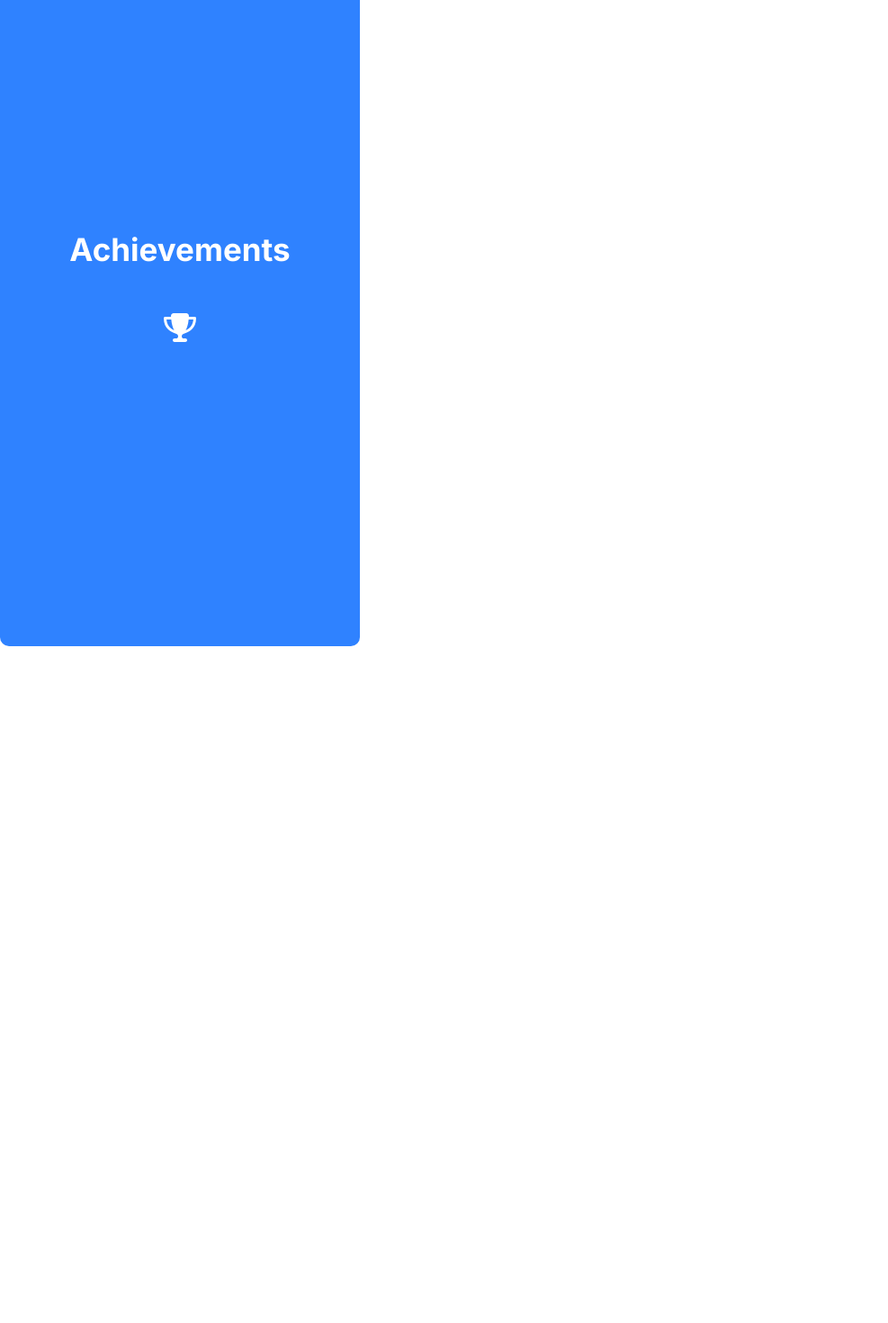
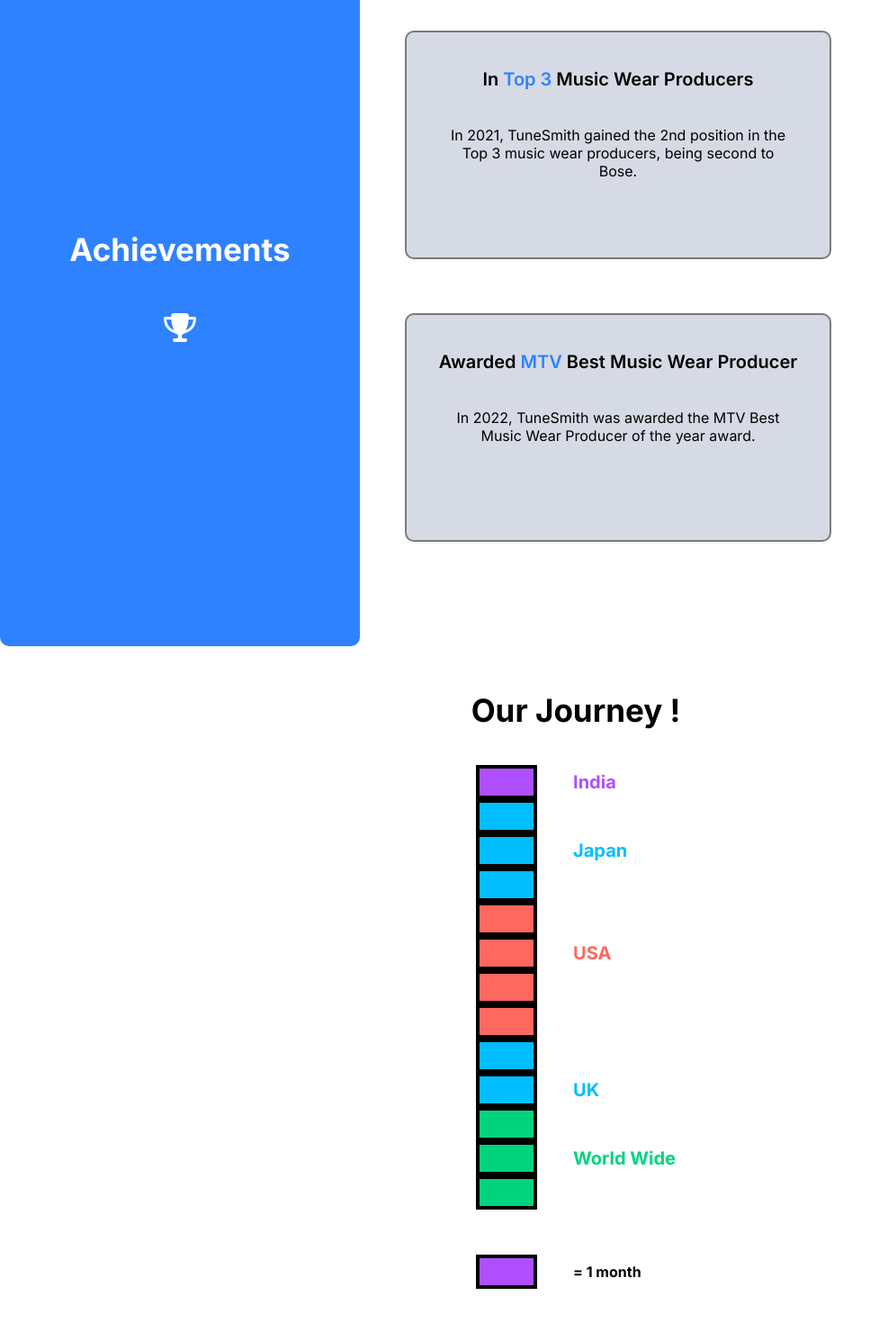
Before and after one commit to Tijil2111/w3btek-frontend, a Next.js app: page / in a window 1280 px wide. Shown: the part 1814-3284 px from the top of the page at 90% size, without its empty margins (0-987 px from the left). Before the commit the page ends 2532 px from the top, so only its background shows below. Built offline with nearby package versions, Linux system fonts and the light colour scheme.

Commit message:
Home Page Done

```diff
--- a/pages/index.js
+++ b/pages/index.js
@@ -40,12 +40,7 @@
           </div>
           <div className={styles.learnSubHead}>Music is made to be felt</div>
         </div>
-        <div>
-          <div className={styles.dot1}></div>
-          <div className={styles.dot2}></div>
-          <div className={styles.dot3}></div>
-          <div className={styles.dot4}></div>
-        </div>
+
         <div className={styles.features}>
           <div className={styles.featuresDiv}>
             <div className={styles.featureTitle}>
@@ -96,8 +91,65 @@
           />
         </div>
         <div className={styles.achievementsCards}>
-          <div>he</div>
-          <div>yo</div>
+          <div className={styles.achievementsCard}>
+            <div className={styles.achievementTitle}>
+              In <span className={styles.primaryColor}>Top 3</span> Music Wear
+              Producers
+            </div>
+            <div className={styles.achievementDesc}>
+              In 2021, TuneSmith gained the 2nd position in the Top 3 music wear
+              producers, being second to Bose.
+            </div>
+          </div>
+          <div>
+            <div className={styles.achievementsCard1}>
+              <div className={styles.achievementTitle}>
+                Awarded <span className={styles.primaryColor}>MTV</span> Best
+                Music Wear Producer
+              </div>
+              <div className={styles.achievementDesc}>
+                In 2022, TuneSmith was awarded the MTV Best Music Wear Producer
+                of the year award.
+              </div>
+            </div>
+          </div>
+        </div>
+      </div>
+      <div className={styles.timelineDiv}>
+        <div className={styles.timelineTitle}>Our Journey !</div>
+
+        <div className={styles.timeline}>
+          <div className={styles.timelineBox}>
+            <div className={styles.purpleBox}></div>
+            <div className={styles.purpleColor}>India</div>
+          </div>
+          <div className={styles.blueBox}></div>
+          <div className={styles.timelineBox}>
+            <div className={styles.blueBox}></div>
+            <div className={styles.blueColor}>Japan</div>
+          </div>
+          <div className={styles.blueBox}></div>
+          <div className={styles.redBox}></div>
+          <div className={styles.timelineBox}>
+            <div className={styles.redBox}></div>
+            <div className={styles.redColor}>USA</div>
+          </div>
+          <div className={styles.redBox}></div>
+          <div className={styles.redBox}></div>
+          <div className={styles.blueBox}></div>
+          <div className={styles.timelineBox}>
+            <div className={styles.blueBox}></div>
+            <div className={styles.blueColor}>UK</div>
+          </div>
+          <div className={styles.greenBox}></div>
+          <div className={styles.timelineBox}>
+            <div className={styles.greenBox}></div>
+            <div className={styles.greenColor}>World Wide</div>
+          </div>
+          <div className={styles.greenBox}></div>
+          <div className={styles.PS}>
+            <div className={styles.purpleBox}></div>= 1 month
+          </div>
         </div>
       </div>
     </div>
--- a/styles/Home.module.css
+++ b/styles/Home.module.css
@@ -1,5 +1,17 @@
 .primaryColor {
   color: #2f82ff;
+}
+.purpleColor {
+  color: #af50ff;
+}
+.blueColor {
+  color: #00beff;
+}
+.redColor {
+  color: #ff685f;
+}
+.greenColor {
+  color: #00d37e;
 }
 .mainDiv {
   min-height: calc(100vh - 63px);
@@ -63,41 +75,7 @@
   font-size: 20px;
   padding-top: 20px;
 }
-.dot1 {
-  position: absolute;
-  left: 20%;
-  height: 50px;
-  width: 50px;
-  border-radius: 50%;
-  background-color: #2f82ff;
-}
-.dot2 {
-  position: absolute;
-  top: 125%;
-  left: 80%;
-  height: 50px;
-  width: 50px;
-  border-radius: 50%;
-  background-color: #d9d9d9;
-}
-.dot3 {
-  position: absolute;
-  top: 105%;
-  left: 80%;
-  height: 50px;
-  width: 50px;
-  border-radius: 50%;
-  background-color: #2f82ff;
-}
-.dot4 {
-  position: absolute;
-  top: 105%;
-  left: 20%;
-  height: 50px;
-  width: 50px;
-  border-radius: 50%;
-  background-color: #d9d9d9;
-}
+
 .features {
   padding-top: 150px;
   display: flex;
@@ -149,7 +127,90 @@
 }
 .achievementsCards {
   display: flex;
+  height: 100vh;
   flex-direction: column;
+
+  justify-content: center;
+  padding-left: 50px;
+  gap: 60px;
+}
+.achievementsCard {
+  height: 250px;
+  width: 470px;
+  background-color: #d6dae4;
+  border-radius: 10px;
+  border: solid 2px #7a7a7a;
+}
+.achievementsCard1 {
+  height: 250px;
+  width: 470px;
+  background-color: #d6dae4;
+  border-radius: 10px;
+  border: solid 2px #7a7a7a;
+}
+.achievementTitle {
+  text-align: center;
+  padding-top: 40px;
+  font-size: 20px;
+  font-weight: 600;
+}
+.achievementDesc {
+  padding: 40px;
+  text-align: center;
+  font-size: 15;
+}
+.timelineDiv {
+  height: 100vh;
+  display: flex;
+  flex-direction: column;
+  align-items: center;
+}
+.timelineTitle {
+  font-size: 35px;
+  font-weight: bold;
+  padding-top: 50px;
+}
+.timeline {
+  padding-top: 40px;
+}
+.purpleBox {
+  background-color: #af50ff;
+  border: solid 4px black;
+  height: 30px;
+  width: 60px;
+}
+.blueBox {
+  background-color: #00beff;
+  border: solid 4px black;
+  height: 30px;
+  width: 60px;
+}
+.redBox {
+  background-color: #ff685f;
+  border: solid 4px black;
+  height: 30px;
+  width: 60px;
+}
+.greenBox {
+  background-color: #00d37e;
+  border: solid 4px black;
+  height: 30px;
+  width: 60px;
+}
+.timelineBox {
+  display: flex;
+  gap: 40px;
+  align-items: center;
+  font-size: 20px;
+  font-weight: bold;
+}
+
+.PS {
+  display: flex;
+  padding-top: 50px;
+  align-items: center;
+  gap: 40px;
+  font-weight: bold;
 }
 @media only screen and (max-width: 1000px) {
   .mainDiv {
@@ -175,6 +236,7 @@
   }
   .achievementsCards {
     align-items: center;
+    padding-left: 10px;
   }
 }
 
@@ -198,12 +260,7 @@
     flex-direction: column;
     justify-content: center;
   }
-  .dot1,
-  .dot2,
-  .dot3,
-  .dot4 {
-    display: none;
-  }
+
   .features {
     justify-content: center;
     align-items: center;
```
